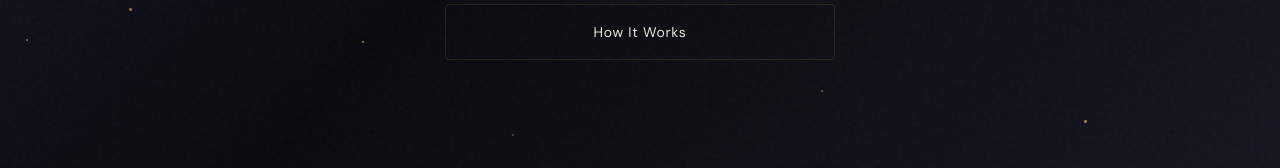
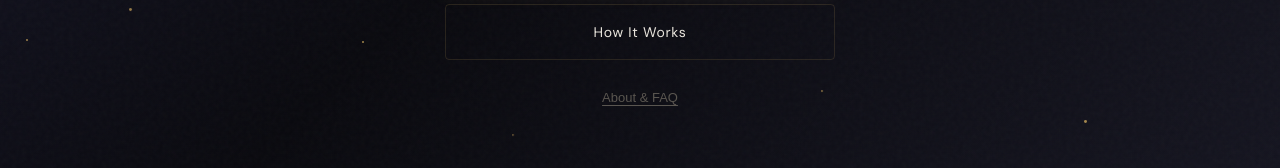
Before and after one commit to PaulyD89/theorakl, a Next.js app: page / in a window 1280 px wide. Shown: the part 625-793 px from the top of the page. Built offline with nearby package versions, Linux system fonts and the light colour scheme.

Commit message:
put back about us

```diff
--- a/src/app/page.tsx
+++ b/src/app/page.tsx
@@ -869,6 +869,13 @@ Get your own reading at theorakl.com`
           <button className="btn btn-secondary mt-20" onClick={() => showScreen('about')}>
             How It Works
           </button>
+
+          <button
+            className="about-link"
+            onClick={() => window.location.href = '/about'}
+          >
+            About & FAQ
+          </button>
         </div>
 
         {/* Question Screen */}
```
